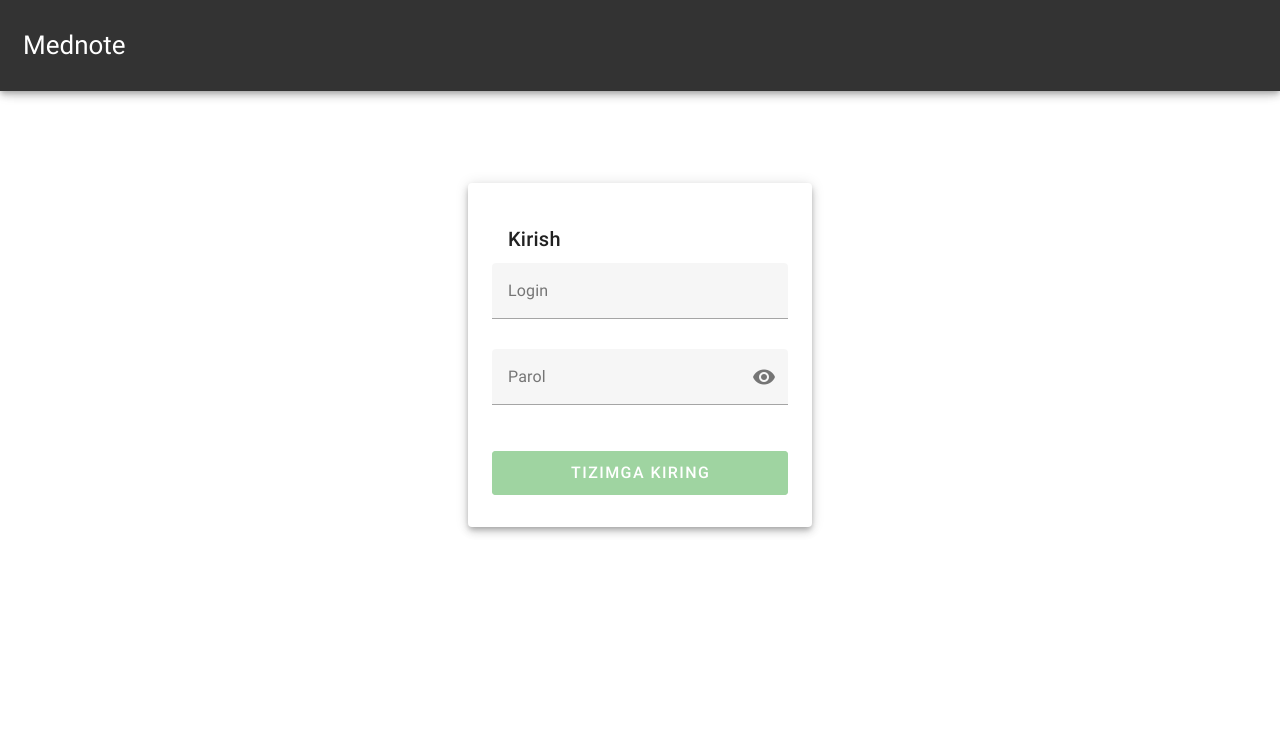
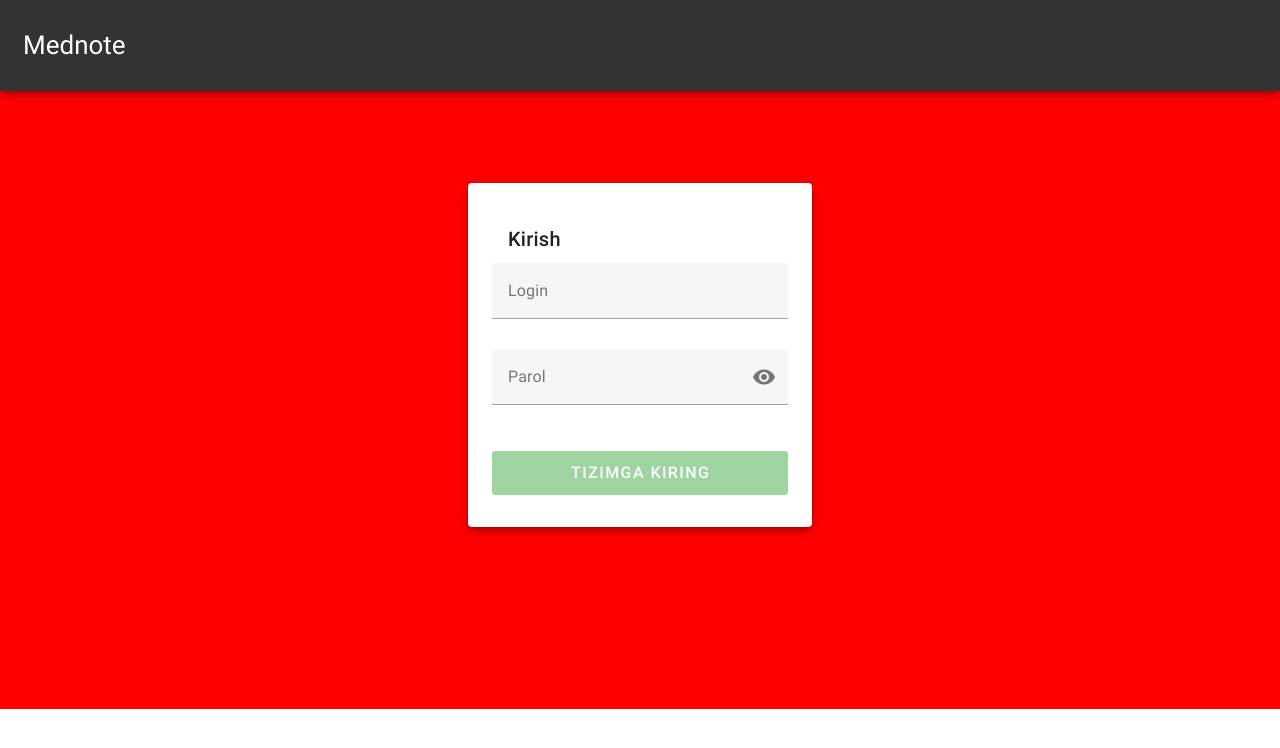
Before and after one commit to maga-me/mednote, a Vue app: page /login in a window 1280 px wide. Shown: the top 748 px of the page. Built offline with nearby package versions, Linux system fonts and the light colour scheme.

Commit message:
bg color test

```diff
--- a/src/pages/LoginPage/loginPage.scss
+++ b/src/pages/LoginPage/loginPage.scss
@@ -7,7 +7,7 @@
         display: flex !important;
         justify-content: center !important;
         align-items: center !important;
-        background: red;
+        background: red !important;
     }
 
     &__card {
```
